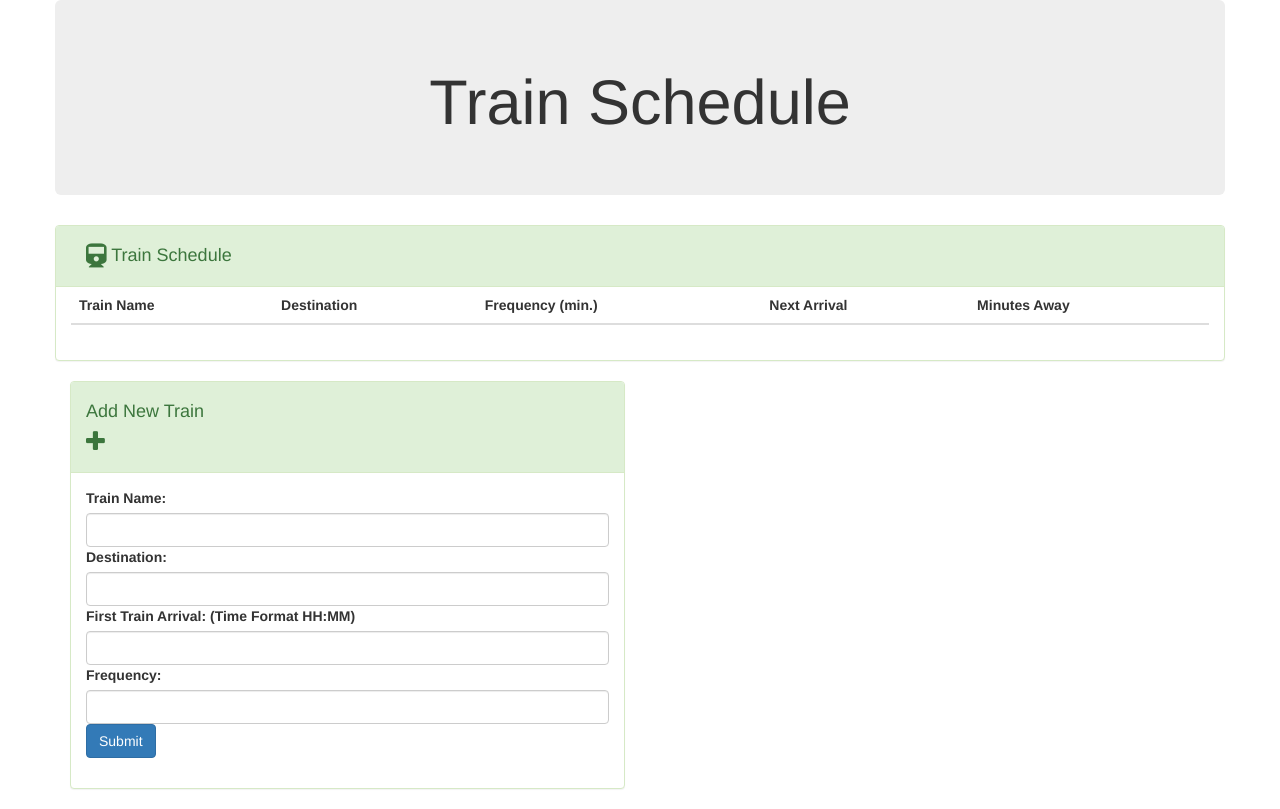
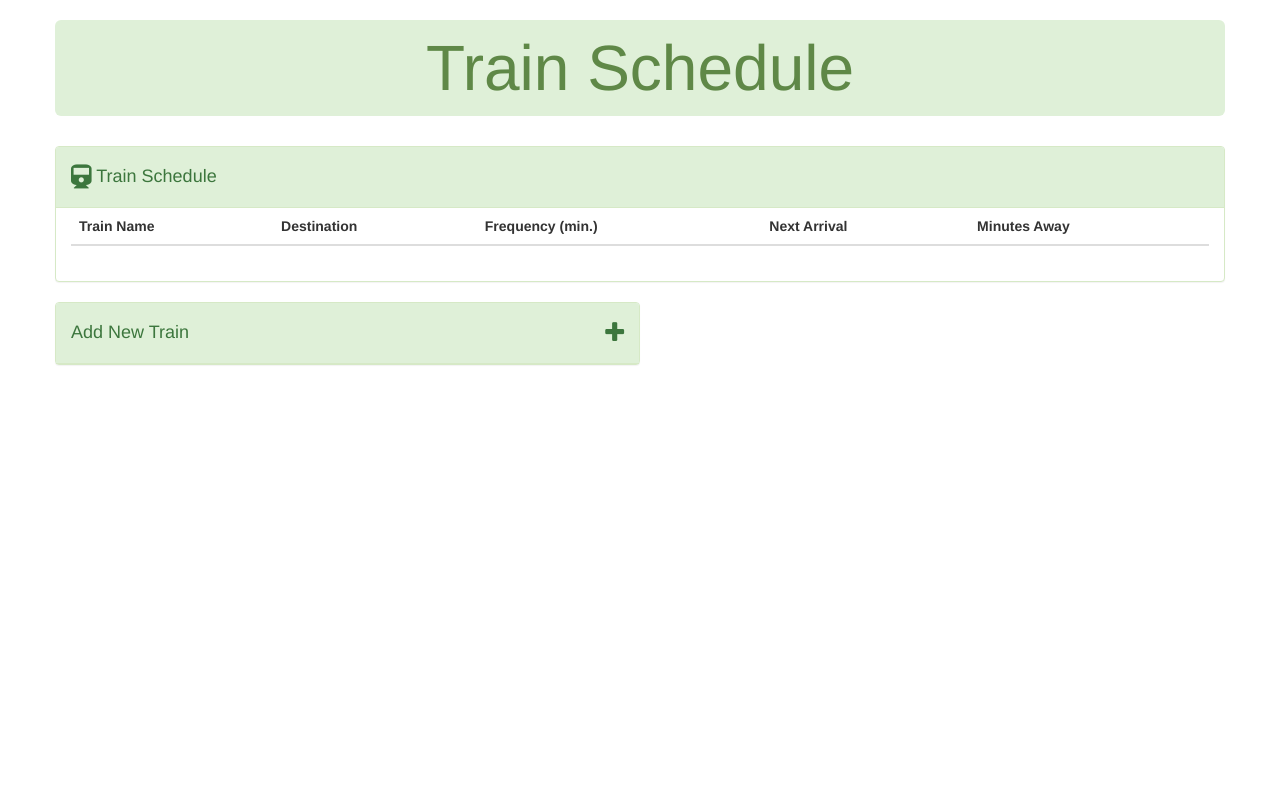
Before and after one commit to jtbergen/trainscheduler, a plain HTML site: page index.html in a window 1280 px wide. Drawn offline with nearby package versions, Linux system fonts and the light colour scheme.

Commit message:
css added

```diff
--- a/assets/css/style.css
+++ b/assets/css/style.css
@@ -0,0 +1,68 @@
+body {
+	margin: 20px 0px 20px 0px;
+}
+
+.container {
+
+}
+
+.header {
+	background-color: #dff0d8;
+
+}
+
+.header h1 {
+	color:#5f8847;
+	font-size: 5vw;
+	line-height: 0px;
+	margin:0px;
+	padding-bottom:0px;
+
+}
+
+#icon {
+	float: left;
+	padding:0;
+}
+
+#clock {
+	text-align: right;
+}
+
+#addTitle {
+	float: left;
+	padding:0px;
+}
+
+#add {
+	text-align: right;
+	padding:0;
+}
+
+label {
+	margin-top: 20px;
+}
+
+#timeFormat {
+	font-size: 12px;
+}
+
+button {
+	margin-top: 20px;
+}
+
+div#newTrainSchedule.panel-body{
+	height: 0px;
+	max-height: 400px;
+	visibility: hidden;
+	padding: 0px 15px 0px 15px;
+}
+
+.newTrainInput {
+	padding:0px;
+
+}
+
+#newTrain {
+	text-align: right;
+}
--- a/index.html
+++ b/index.html
@@ -86,6 +86,6 @@
   	<!-- Moment JS -->
   	<script text="text/javascript" src="assets/javascript/moment.js"></script>
   	<!-- Local Javascript -->
-  	<script type="text/javascript" src="assets/javascript/logic.js"></script>
+  	<script type="text/javascript" src="assets/javascript/app.js"></script>
 </body>
 </html>
```
